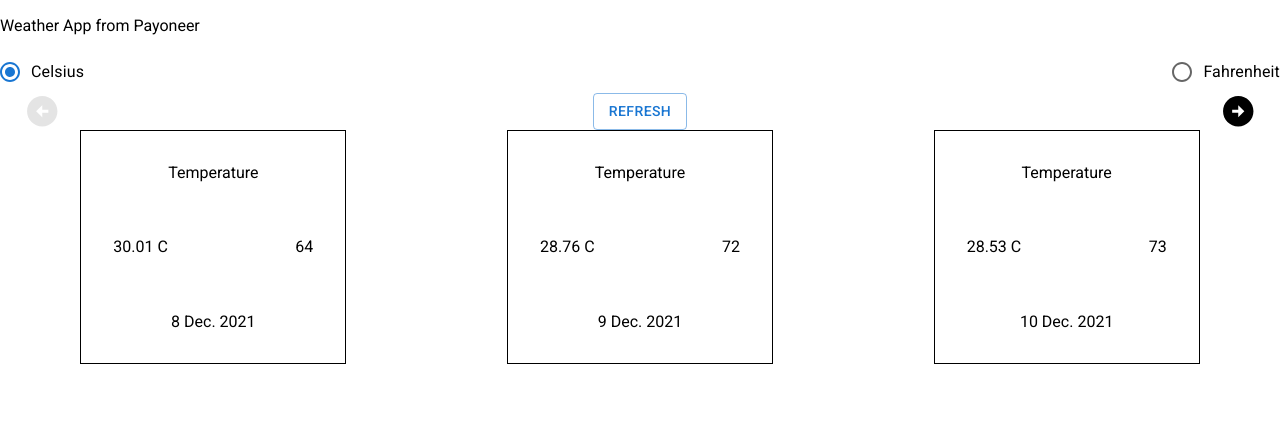
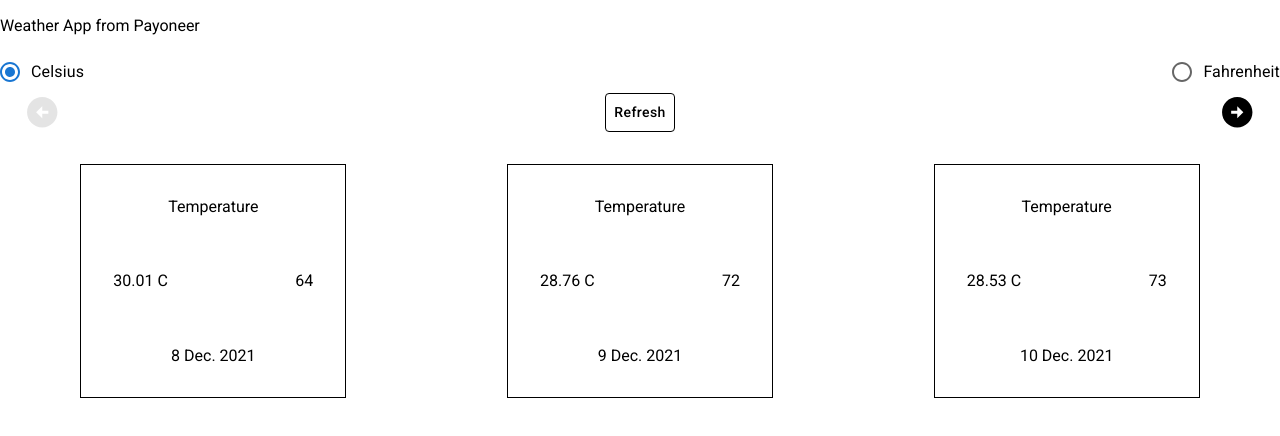
Before and after one commit to teeliny/weather-app, a React (Create React App) app: page / in a window 1280 px wide. Shown: the top 436 px of the page. Built offline with nearby package versions, Linux system fonts and the light colour scheme.

Commit message:
Adjusted margin

```diff
--- a/src/App.tsx
+++ b/src/App.tsx
@@ -12,6 +12,7 @@ const DisplayDiv = styled.div`
   justify-content: center;
   gap: '8px';
   align-items: center;
+  margin: 2rem auto;
 `;
 
 interface ISingleStore {
@@ -41,7 +42,7 @@ function App() {
   }, [pageIndex, pageSize, responseData]);
 
   useEffect(() => {
-    if (screenWidth > 768) setPageSize(3)
+    if (screenWidth > 368) setPageSize(3)
     else setPageSize(1)
   }, [screenWidth])
 
--- a/src/components/PaginationArrows.tsx
+++ b/src/components/PaginationArrows.tsx
@@ -24,7 +24,7 @@ function PaginationArrows({ handleLeft, handleRight, pageIndex, maxPage }: IPagi
       margin: 0,
     }}>
       {<ArrowCircleLeftIcon sx={{ fontSize: 36.5, opacity: pageIndex === 1 ? '0.1' : '1' }} onClick={handleLeft} />}
-      <Button variant="outlined">Refresh</Button>
+      <Button sx={{textTransform: 'capitalize', backgroundColor: '#ffffff', border: '1px solid #000000', color: '#000000' }}>Refresh</Button>
       {<ArrowCircleRightIcon sx={{ fontSize: 36.5, opacity: pageIndex === maxPage ? '0.1' : '1' }} onClick={handleRight} />}
     </Container>
   )
```
